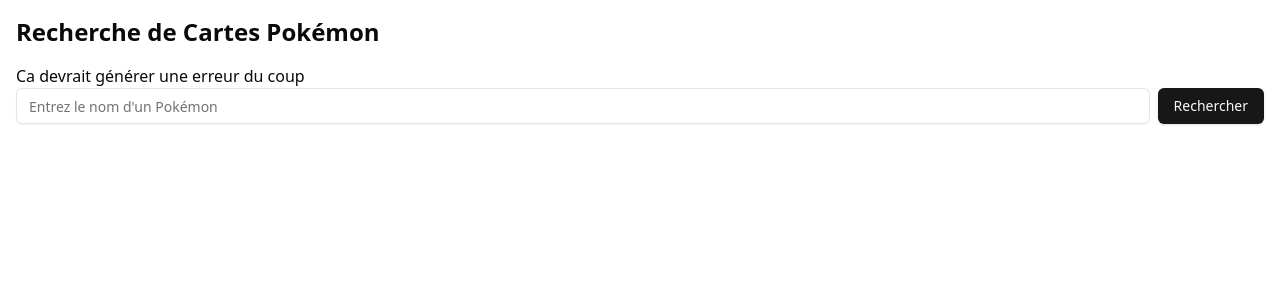
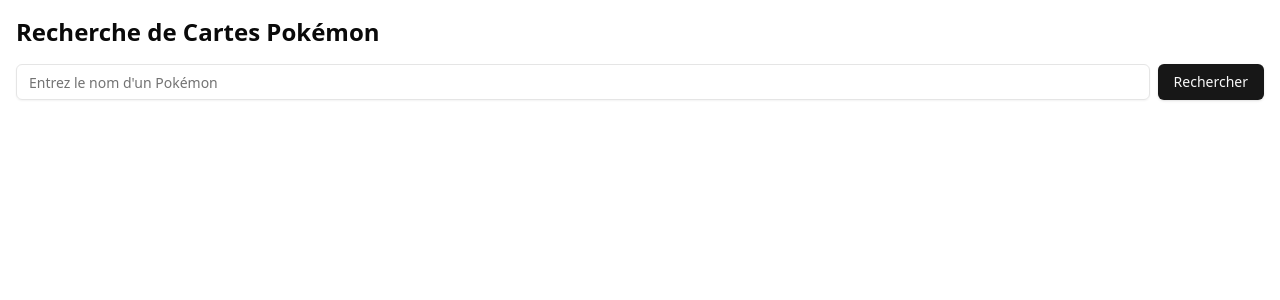
Before and after one commit to Skitroz/pokemon-react, a React (Vite) app: page / in a window 1280 px wide. Shown: the top 300 px of the page. Built offline with nearby package versions, Linux system fonts and the light colour scheme.

Commit message:
Test: node cache

```diff
--- a/src/App.tsx
+++ b/src/App.tsx
@@ -80,7 +80,6 @@
   const [totalCount, setTotalCount] = useState(0);
   const [selectedCard, setSelectedCard] = useState<Card | null>(null);
   const [error, setError] = useState<string | null>(null);
-  const text: number = "Ca devrait générer une erreur du coup";
 
   const pageSize = 10;
 
@@ -132,7 +131,6 @@
   return (
     <div className="container mx-auto p-4">
       <h1 className="text-2xl font-bold mb-4">Recherche de Cartes Pokémon</h1>
-      <span>{text}</span>
       <div className="flex space-x-2 mb-4">
         <Input
           type="text"
```
